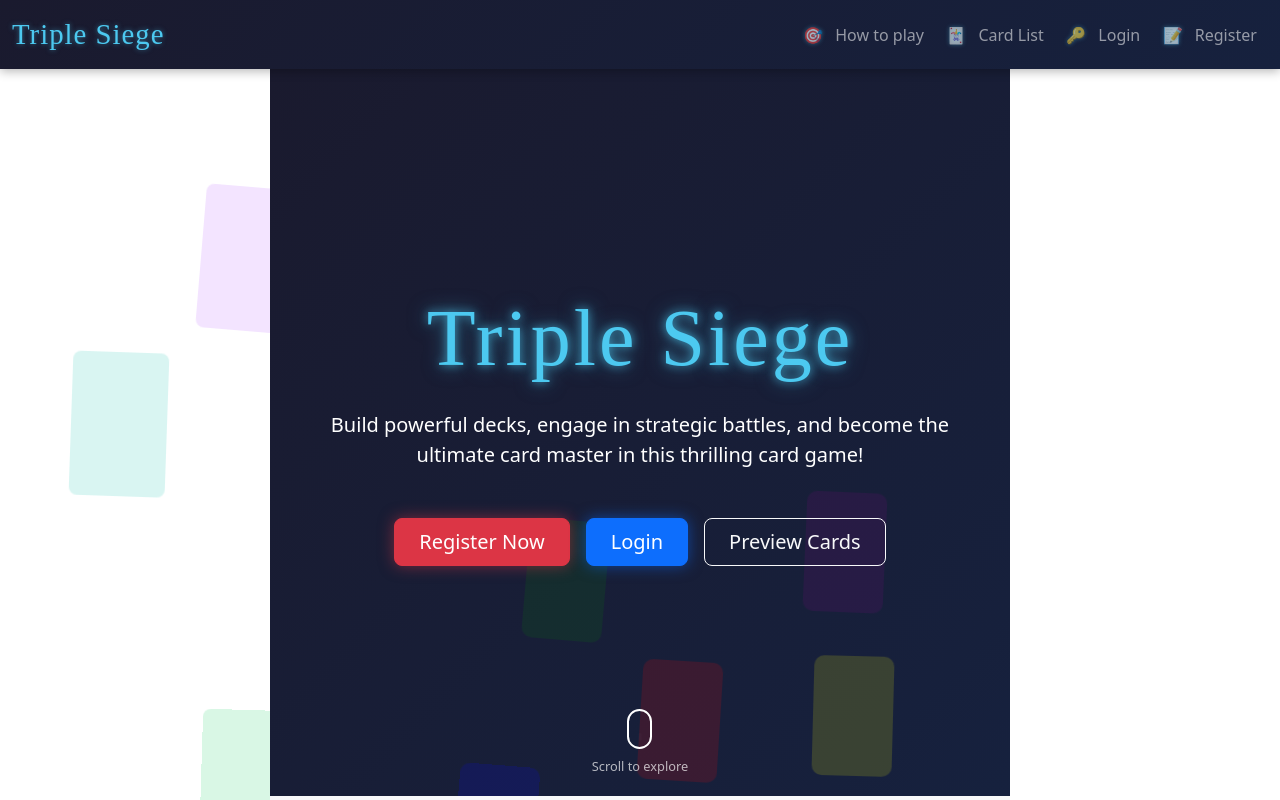
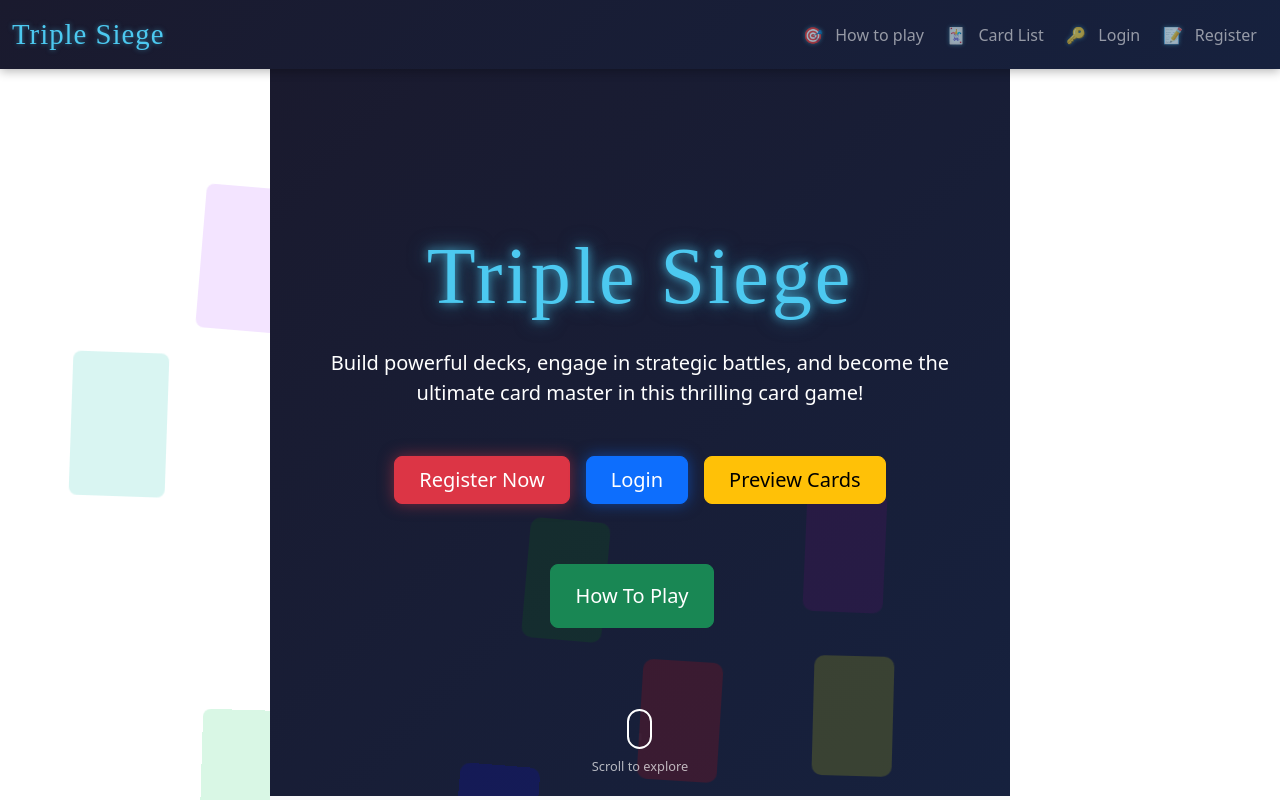
Before and after one commit to JacobDey/CPAN228Final, a React (Vite) app in the folder client/: page / in a window 1280 px wide. Shown: the top 800 px of the page. Built offline with nearby package versions, Linux system fonts and the light colour scheme; no server answers.

Commit message:
add how to play button

```diff
--- a/client/src/pages/MainMenu.jsx
+++ b/client/src/pages/MainMenu.jsx
@@ -133,6 +133,7 @@ function MainMenu() {
               </>
             ) : (
               <>
+                <div>
                   <Button
                     as={Link}
                     to="/register"
@@ -162,7 +163,7 @@ function MainMenu() {
                   <Button
                     as={Link}
                     to="/cards"
-                  variant="outline-light"
+                    variant="warning"
                     size="lg"
                     className="px-4 py-2"
                     style={{
@@ -171,6 +172,18 @@ function MainMenu() {
                   >
                     Preview Cards
                   </Button>
+                </div>
+                <div>
+                  <Button
+                    as={Link}
+                    to="/guide"
+                    variant="success"
+                    size="lg"
+                    className="me-3 px-4 py-3 mt-15"
+                  >
+                    How To Play
+                  </Button>
+                </div>
               </>
             )}
           </div>
```
Lines whose indentation alone changed are shown as unchanged.
